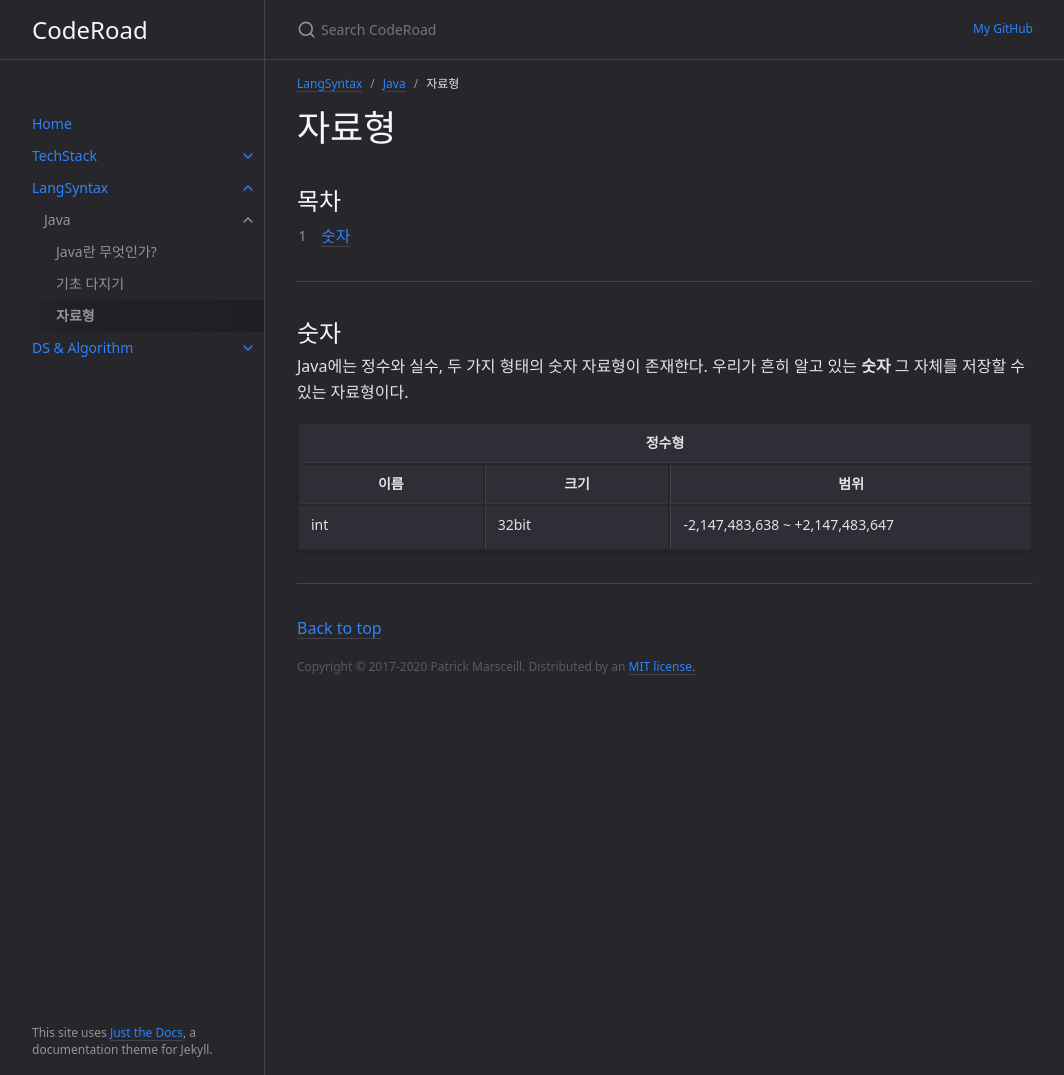
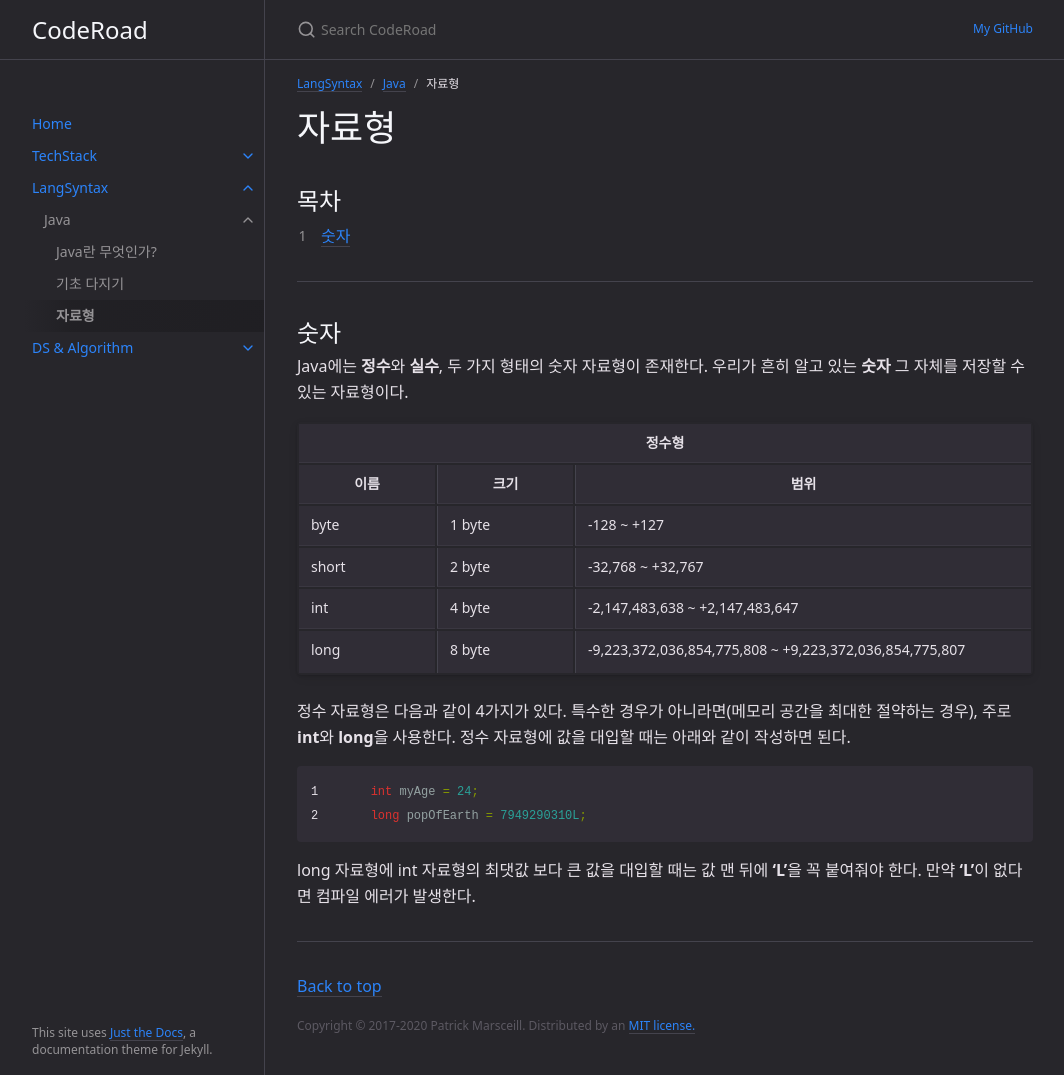
Before and after one commit to hangillee/hangillee.github.io, a Jekyll site: the page built from docs/LangSyntax/Java/03.md, in a window 1280 px wide and 1075 px high. Shown: the whole window, without its empty margins (107-1171 px from the left). Built offline with Jekyll 4.4.1, drawn with Linux system fonts in a browser that asks for light colours.

Commit message:
CHORE Edit page

````diff
--- a/docs/LangSyntax/Java/03.md
+++ b/docs/LangSyntax/Java/03.md
@@ -19,7 +19,7 @@ permalink: docs/langsyntax/java/03
 ---
 
 ## 숫자
-Java에는 정수와 실수, 두 가지 형태의 숫자 자료형이 존재한다. 우리가 흔히 알고 있는 **숫자** 그 자체를 저장할 수 있는 자료형이다.
+Java에는 **정수**와 **실수**, 두 가지 형태의 숫자 자료형이 존재한다. 우리가 흔히 알고 있는 **숫자** 그 자체를 저장할 수 있는 자료형이다.
 
 <table>
     <tr>
@@ -31,8 +31,32 @@ Java에는 정수와 실수, 두 가지 형태의 숫자 자료형이 존재한
         <th>범위</th>
     </tr>
     <tr>
+        <td>byte</td>
+        <td>1 byte</td>
+        <td>-128 ~ +127</td>
+    </tr>
+    <tr>
+        <td>short</td>
+        <td>2 byte</td>
+        <td>-32,768 ~ +32,767</td>
+    </tr>
+    <tr>
         <td>int</td>
-        <td>32bit</td>
+        <td>4 byte</td>
         <td>-2,147,483,638 ~ +2,147,483,647</td>
     </tr>
+    <tr>
+        <td>long</td>
+        <td>8 byte</td>
+        <td>-9,223,372,036,854,775,808 ~ +9,223,372,036,854,775,807</td>
+    </tr>
 </table>
+
+정수 자료형은 다음과 같이 4가지가 있다. 특수한 경우가 아니라면(메모리 공간을 최대한 절약하는 경우), 주로 **int**와 **long**을 사용한다. 정수 자료형에 값을 대입할 때는 아래와 같이 작성하면 된다.
+
+```java
+int myAge = 24;
+long popOfEarth = 7949290310L;
+```
+
+long 자료형에 int 자료형의 최댓값 보다 큰 값을 대입할 때는 값 맨 뒤에 **'L'**을 꼭 붙여줘야 한다. 만약 **'L'**이 없다면 컴파일 에러가 발생한다.
````
